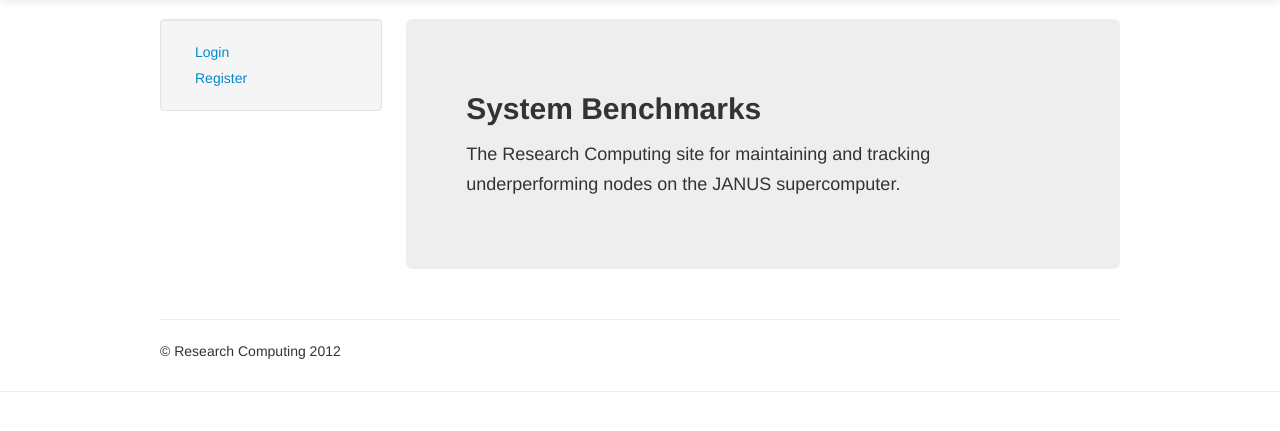
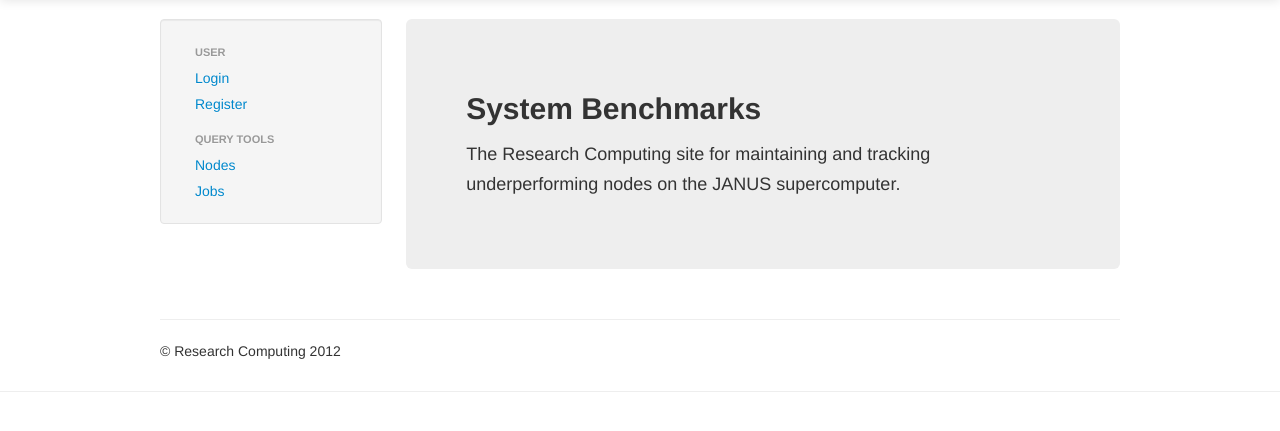
Before and after one commit to mlunacek/wire, a Django app: template templates/home.html in a window 1280 px wide. Shown: the part 41-472 px from the top of the page. Run offline with Django 3.2, Linux system fonts and the light colour scheme; the template is opened without the code that fills it, so the values that code supplies are empty; some libraries are stand-ins or nearby versions.

Commit message:
latest changes

```diff
--- /dev/null
+++ b/static/css/color.css
@@ -0,0 +1,12 @@
+
+.table-striped tbody tr:nth-child(odd) td.passed,
+.table-striped tbody tr:nth-child(even) td.passed
+{
+	background-color: #d1ffc4;
+}
+
+.table-striped tbody tr:nth-child(odd) td.failed,
+.table-striped tbody tr:nth-child(even) td.failed
+{
+	background-color: #ff3d13;
+}
--- a/templates/base.html
+++ b/templates/base.html
@@ -4,10 +4,11 @@
     <meta charset="utf-8">
     <meta name="viewport" content="width=device-width, initial-scale=1.0">
     <link type="text/css" href="{{ STATIC_URL }}bootstrap/css/bootstrap.min.css" rel="stylesheet">
-	<link type="text/css" href="{{ STATIC_URL }}css/style.css" rel="stylesheet" />
-    <link type="text/css" href="{{ STATIC_URL }}bootstrap/css/bootstrap-responsive.css" rel="stylesheet">
 	<link type="text/css" href="{{ STATIC_URL }}bootstrap/css/datepicker.css" rel="stylesheet">
 	<link type="text/css" href="{{ STATIC_URL }}bootstrap/css/timepicker.css" rel="stylesheet">
+	<link type="text/css" href="{{ STATIC_URL }}css/style.css" rel="stylesheet" />
+	<link type="text/css" href="{{ STATIC_URL }}bootstrap/css/bootstrap-responsive.css" rel="stylesheet">
+	<link type="text/css" href="{{ STATIC_URL }}css/color.css" rel="stylesheet" />
     <script src="{{ STATIC_URL }}js/jquery.js"></script>
     <script src="{{ STATIC_URL }}bootstrap/js/bootstrap.min.js"></script>
 
@@ -55,7 +56,7 @@
 	  			  	  	{% endif %}
 						<li class="divider"></li>
 						<li><a href="{% url node_query %}">Nodes</a></li>
-
+						<li><a href="{% url job_query %}">Jobs</a></li>
 				    </ul>
 				  </li>
 				  <li><a href="{% url documentation %}">Documentation</a></li>
--- a/templates/home.html
+++ b/templates/home.html
@@ -10,13 +10,23 @@
         <div class="well sidebar-nav">
           <ul class="nav nav-list">
 			{% if user.is_authenticated %}
+			<li class="nav-header">Benchmarks</li>
             <li><a href="{% url summary %}">Summary</a></li>
  		    <li><a href="{% url obj_view_redirect obj_type='stream' %}">Stream</a></li>
 			<li><a href="{% url obj_view_redirect obj_type='linpack' %}">Linpack</a></li>
 			<li><a href="{% url obj_view_redirect obj_type='bandwidth' %}">Bandwidth</a></li>
+			<li class="nav-header">Query Tools</li>
+		    <li><a href="{% url node_query %}" >Nodes</a></li>
+			<li><a href="{% url job_query %}" >Jobs</a></li>
+
 		    {% else %}
+			<li class="nav-header">User</li>
 		    <li><a href="{% url login %}" >Login</a></li>
 			<li><a href="{% url register %}" >Register</a></li>
+			<li class="nav-header">Query Tools</li>
+		    <li><a href="{% url node_query %}" >Nodes</a></li>
+			<li><a href="{% url job_query %}" >Jobs</a></li>
+
 		    {% endif %}
           </ul>
         </div><!--/.well -->
```
